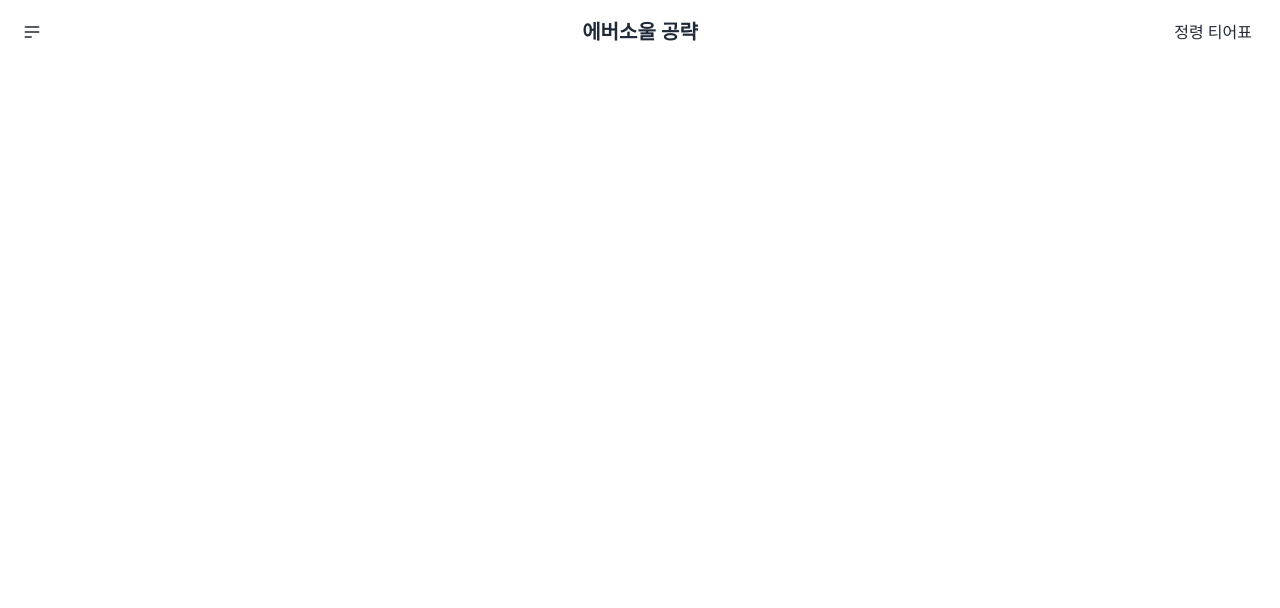
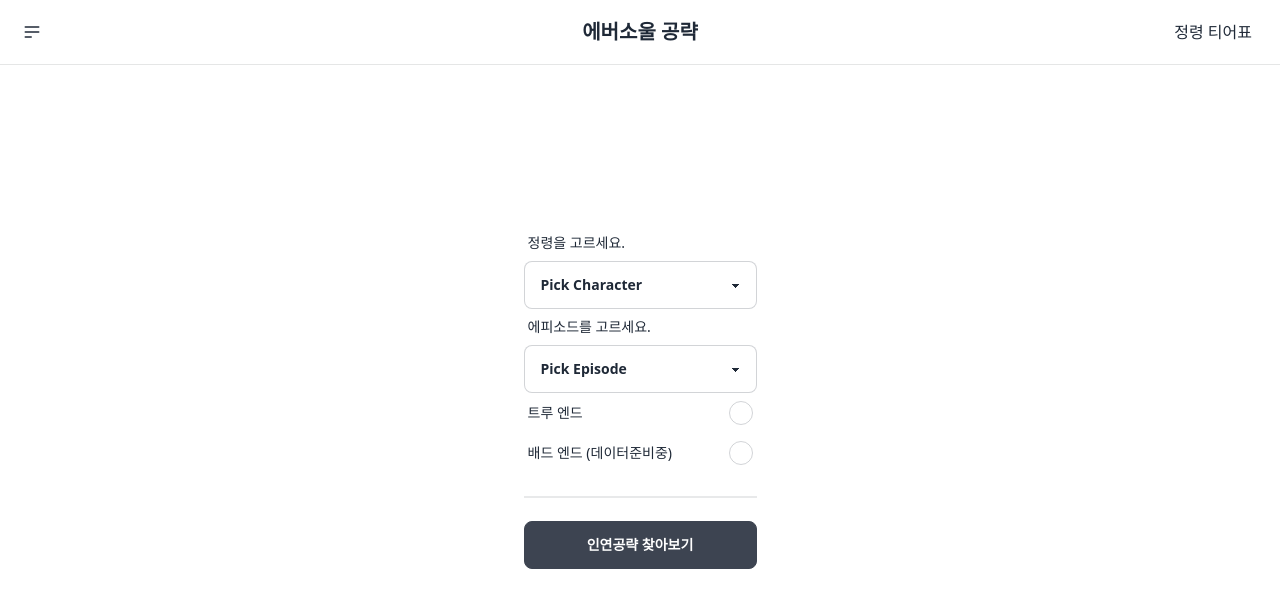
Before and after one commit to 5witchkr/eversoul, a SvelteKit app: page /story in a window 1280 px wide. Shown: the top 608 px of the page. Built offline with nearby package versions, Linux system fonts and the light colour scheme.

Commit message:
feat: storyPage

```diff
--- a/src/routes/+layout.svelte
+++ b/src/routes/+layout.svelte
@@ -10,7 +10,7 @@
       </label>
       <ul tabindex="0" class="menu menu-compact dropdown-content mt-3 p-2 shadow bg-base-100 rounded-box w-52">
         <li><a href="/stage">스테이지 공략</a></li>
-        <li><a href="/story">스테이지 공략</a></li>
+        <li><a href="/story">인연스토리 공략</a></li>
         <li><label for="my-modal2">문의사항 접수</label></li>
       </ul>
     </div>
--- a/src/routes/story/+page.svelte
+++ b/src/routes/story/+page.svelte
@@ -0,0 +1,153 @@
+<script>
+      let apidomain = `https://pickban.duckdns.org`;
+
+    let soulCharacters = ['아드리안','캐서린', '탈리아','재클린',
+     '페트라', '비올레트','지호','메피', '비비안', '린지',
+      '나이아', '클레르', '클로이','도라', '미리암', '프림', '셰리',
+       '미카','시하','레베카', '클라라', '하루', '플린', '니니',
+        '에루샤','아야메', '순이', '아이라', '르네', '니콜','제이드'];
+
+    // mockdata for indexsing soulname
+    let soulIndex = ['adrianne','catherine', 'talia','jacqueline',
+     'petra', 'violette','jiho','mephistopeles', 'vivienne', 'linzy',
+      'naiah', 'claire', 'chloe','dora', 'miriam', 'prim', 'cherrie',
+       'mica','seeha','rebecca', 'clara', 'haru', 'flynn', 'nini',
+        'erusha','ayame', 'soonie', 'aira', 'renee', 'nicole','jade'];
+
+
+        let episodes = ['모든 에피소드', '개별 에피소드는 준비중입니다'];
+
+    let soulValue;
+    let episodeValue;
+    let endingValue;
+    let selectPage = true;
+
+    async function getStory(){
+        if (typeof soulValue=="undefined" || typeof episodeValue=="undefined" || typeof soulValue=="undefined") {
+          return ;
+        }
+        episodeValue = 0;
+        const res = await fetch(`${apidomain}/api/story/${soulValue}?episode=${episodeValue}&ending=${endingValue}`);
+        if(res.status == 200){
+            selectPage = !selectPage;
+        } else {
+            alert("인연스토리 미공개 정령은 준비중입니다.")
+        }
+        const json = await res.json(); // fetch 결과를 JSON 객체로 변환
+        return json;
+    }
+
+    let storyCall = getStory();
+
+    async function reloadPage() {
+        selectPage = true;
+    }
+</script>
+
+
+{#if selectPage}
+<div class="flex justify-center px-4 py-16 border-t border-base-300">
+    <div class="flex flex-col w-300">
+        <div class="avatar" style="justify-content: center;">
+            <div class="w-24 mask mask-hexagon">
+                {#if soulValue != "Pick Character"}
+                <img src="https://eversoul.kakaogames.com/static/character/{soulIndex[soulCharacters.indexOf(soulValue)]}/img-thumb.png" />
+                {/if}
+            </div>
+          </div>
+    <div class="form-control w-300 max-w-xs">
+        <label class="label">
+          <span class="label-text">정령을 고르세요.</span>
+        </label>
+        <select class="select select-bordered" bind:value={soulValue}>
+          <option disabled selected>Pick Character</option>
+          {#each soulCharacters as soulcharacter}  <!-- 반복 횟수 변수 idx 선언 -->
+          <option>{soulcharacter}</option>   <!-- 배열의 요소를 li로 출력 -->
+        {/each}
+        </select>
+      </div>
+
+      <div class="divider divider-horizontal"> </div>
+      <div class="form-control w-full max-w-xs">
+        <label class="label">
+          <span class="label-text">에피소드를 고르세요.</span>
+        </label>
+        <select class="select select-bordered" bind:value={episodeValue} >
+          <option disabled selected>Pick Episode</option>
+          {#each episodes as episode}  <!-- 반복 횟수 변수 idx 선언 -->
+          <option>{episode}</option>   <!-- 배열의 요소를 li로 출력 -->
+        {/each}
+        </select>
+      </div>
+      <div class="form-control" >
+        <div class="form-control">
+            <label class="label cursor-pointer">
+              <span class="label-text">트루 엔드</span>
+              <input value="TRUE" bind:group={endingValue} type="radio" name="radio-10" class="radio checked:bg-blue-500" checked />
+            </label>
+          </div>
+        <label class="label cursor-pointer">
+          <span class="label-text">배드 엔드 (데이터준비중)</span>
+          <input value="BAD" bind:group={endingValue} type="radio" name="radio-10" class="radio checked:bg-red-500"  />
+        </label>
+      </div>
+      <div class="divider"></div>
+      <label for="my-modal-3" class="btn" on:click={() => storyCall = getStory()}>인연공략 찾아보기</label>
+</div>
+</div>
+{/if}
+
+
+
+
+{#if !selectPage}
+<div class="flex justify-center px-4 py-16 border-t border-base-300">
+    <div class="flex flex-col w-300" style="text-align: center;">
+        <div class="avatar" style="justify-content: center;">
+            <div class="w-24 mask mask-hexagon">
+                {#if soulValue != "Pick Character"}
+                <img src="https://eversoul.kakaogames.com/static/character/{soulIndex[soulCharacters.indexOf(soulValue)]}/img-thumb.png" />
+                {/if}
+            </div>
+          </div>
+          <div style="margin-top: 10px"></div>
+          {soulValue}의 TRUE엔드 인연스토리
+    <div class="form-control w-300 max-w-xs">
+    </div>
+
+
+ <!-- 정상 종료 후 처리 -->
+ {#await storyCall}
+{:then storys}
+{#each storys as story}
+<div class="divider"></div>
+<div class="chat chat-start">
+    <div class="chat-image avatar">
+      <div class="w-10 rounded-full" >
+          <img src="https://eversoul.kakaogames.com/static/character/{soulIndex[soulCharacters.indexOf(soulValue)]}/img-thumb.png" />
+      </div>
+    </div>
+    <div class="chat-header">
+    </div>
+    <div class="chat-bubble">구원자님 {story.orderNumber}번째 질문입니다</div>
+  </div>
+  <div class="chat chat-end">
+    <div class="chat-image avatar">
+      <div class="w-10 rounded-full">
+      </div>
+    </div>
+    <div class="chat-bubble">
+        {story.storyAnswerResponseDtos[0].title}
+    </div>
+    <div class="chat-footer opacity-50">
+        ({story.storyAnswerResponseDtos[0].orderNumber}번 선택)
+      </div>
+  </div>
+
+{/each}
+{/await}
+<div class="divider"></div>
+<label for="my-modal-3" class="btn" on:click={reloadPage}>다른 인연공략 찾기</label>
+</div>
+</div>
+{/if}
```
